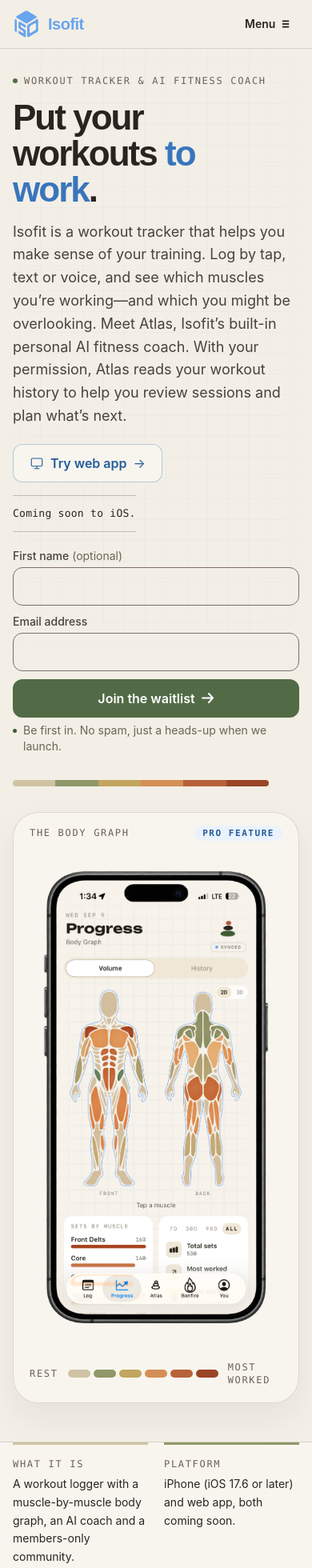
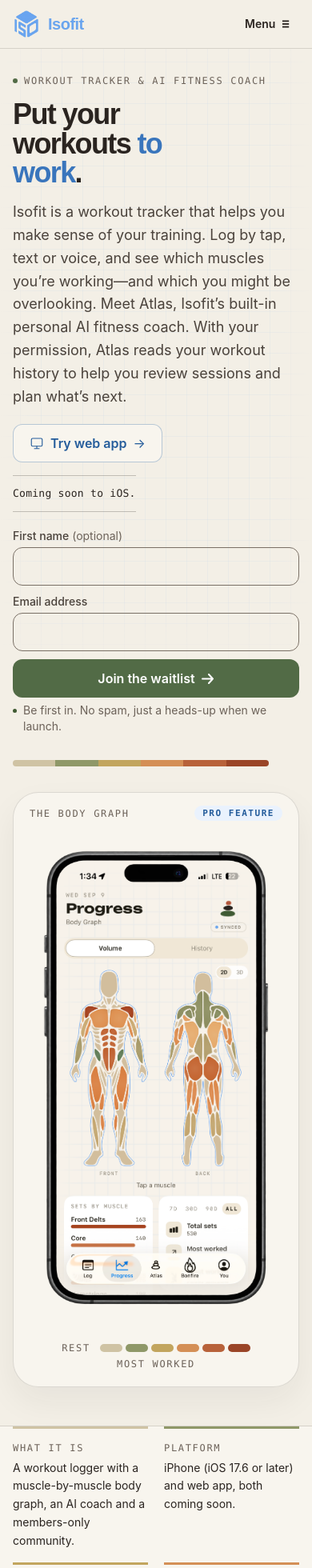
Before and after one commit to treetoptremor-cyber/isofit-web, a Next.js app: page / in a window 390 px wide. Shown: the top 1960 px of the page at 80% size. Built offline with nearby package versions, Linux system fonts and the light colour scheme; a web font is replaced by a local one.

Commit message:
Fix 320px overflow: lower hero heading minimum, let hero grids shrink, wrap heat legend
Co-Authored-By: Claude Sonnet 5.5 <noreply@anthropic.com>
Claude-Session: https://claude.ai/code/session_01HR94YYt2B92YdJjMohNviJ

```diff
--- a/src/app/page.tsx
+++ b/src/app/page.tsx
@@ -135,13 +135,13 @@ export default function HomePage() {
       <JsonLd data={[APP_JSON_LD, webPageJsonLd(HOME_DOC), faqJsonLd(HOME_DOC.faqs ?? [])]} />
 
       <section aria-labelledby="hero-heading" className="border-b border-rule">
-        <div className={`${CONTAINER} grid gap-8 pb-12 pt-8 md:pt-14 lg:grid-cols-[minmax(0,1fr)_25rem] lg:items-center lg:gap-14 lg:pb-20`}>
+        <div className={`${CONTAINER} grid grid-cols-[minmax(0,1fr)] gap-8 pb-12 pt-8 md:pt-14 lg:grid-cols-[minmax(0,1fr)_25rem] lg:items-center lg:gap-14 lg:pb-20`}>
           <div className="flex flex-col items-start">
             <p className="label flex items-center gap-2">
               <span aria-hidden="true" className="h-1.5 w-1.5 shrink-0 rounded-full bg-forest" />
               <span>Workout tracker & AI fitness coach</span>
             </p>
-            <h1 id="hero-heading" className="mt-4 max-w-[12ch] font-display text-[clamp(2.75rem,8.4vw,6.5rem)] font-extrabold leading-[1.02] tracking-[-0.045em]">
+            <h1 id="hero-heading" className="mt-4 max-w-[12ch] font-display text-[clamp(2.25rem,8.4vw,6.5rem)] font-extrabold leading-[1.02] tracking-[-0.045em]">
               {before}
               <span className="text-blue-heading">{HERO_ACCENT}</span>
               {after}
--- a/src/components/marketing/primitives.tsx
+++ b/src/components/marketing/primitives.tsx
@@ -102,7 +102,7 @@ export function PageHero({
   return (
     <section className={`${CONTAINER} pb-10 pt-8 md:pb-14 md:pt-12`}>
       <Breadcrumbs trail={trail} />
-      <div className={aside ? "mt-6 grid gap-10 lg:grid-cols-[minmax(0,1fr)_22rem] lg:items-start" : "mt-6"}>
+      <div className={aside ? "mt-6 grid grid-cols-[minmax(0,1fr)] gap-10 lg:grid-cols-[minmax(0,1fr)_22rem] lg:items-start" : "mt-6"}>
         <div>
           <h1 className="max-w-[22ch] font-display text-[clamp(2.25rem,6vw,4.5rem)] font-extrabold leading-[1.04] tracking-[-0.045em]">
             {withAtlas(title)}
--- a/src/components/marketing/quicklog-demo.tsx
+++ b/src/components/marketing/quicklog-demo.tsx
@@ -41,7 +41,7 @@ const HEAT = ["bg-heat-0", "bg-heat-1", "bg-heat-2", "bg-heat-3", "bg-heat-4", "
 
 export function HeatLegend({ className = "" }: { className?: string }) {
   return (
-    <div className={`flex items-center gap-3 ${className}`}>
+    <div className={`flex flex-wrap items-center gap-x-3 gap-y-1 ${className}`}>
       <span className="label">Rest</span>
       <span aria-hidden="true" className="flex gap-1">
         {HEAT.map((color) => (
```
